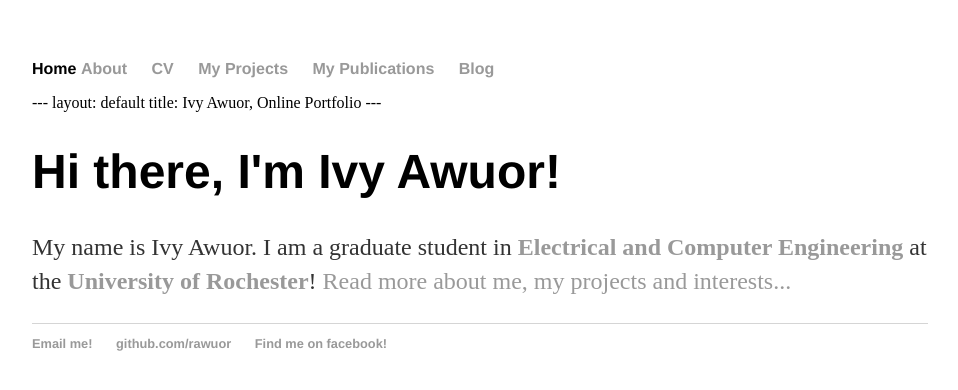
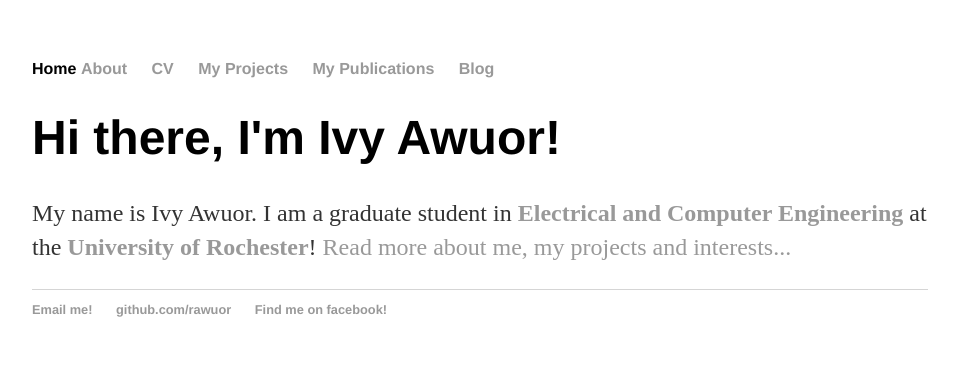
Before and after one commit to rawuor/rawuor.github.io, a Jekyll site: the page built from index.html, in a window 1280 px wide. Shown: the top 390 px of the page, without its empty margins (160-1118 px from the left). Built offline with Jekyll 4.4.1, drawn with Linux system fonts in a browser that asks for light colours.

Commit message:
Update index.html
Update to use Jekyll layout

```diff
--- a/index.html
+++ b/index.html
@@ -1,39 +1,8 @@
-
-<!DOCTYPE html>
-<html>
-  <head>
-    <title> Ivy Awuor, Online Portfolio</title>
-    <!--link to main stylesheet-->
-      <link rel = "stylesheet" type = "text/css" href="/css/main.css">
-  </head>
-  <body>
-    <nav>
-      <ul>
-        <liL<a href="/home">Home</a></li>
-        <li><a href="/about">About</a></li>
-        <li><a href = "/cv">CV</a></li>
-        <li><a href= "/projects">My Projects</a></li>
-        <li> <a href = "/publications">My Publications </a></li>
-        <li><a href = "/blog"> Blog </a></li>
-      </ul>
-    </nav>
-    <div class = "container">
-      ---
-      layout: default
-      title: Ivy Awuor, Online Portfolio
-      ---
-
+---
+layout: default
+title: Ivy Awuor, Online Portfolio
+---
       <div class = "blurb">
         <h1>Hi there, I'm Ivy Awuor!</h1>
         <p>My name is Ivy Awuor. I am a graduate student in <a href = "http://www.ece.rochester.edu/" target= "_blank"><strong>Electrical and Computer Engineering</strong></a> at the <a href = "http://rochester.edu/" target = "_blank"><strong>University of Rochester</strong></a>!<a href = "/about"> Read more about me, my projects and interests...</a></p>
       </div><!---/.blurb-->
-    </div><!--/.container-->
-    <footer>
-      <ul>
-        <li><a href = "mailto: rawuor@u.rochester.edu" target = "_blank">Email me!</a></li>
-        <li><a href = "https://github.com/rawuor" target = "_blank">github.com/rawuor</a></li>
-        <li><a href = "https://www.facebook.com/iracquel1" target = "_blank">Find me on facebook!</a></li>
-      </ul>
-    </footer>
-  </body>
-</html>
```
